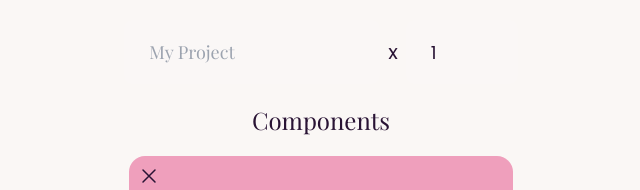
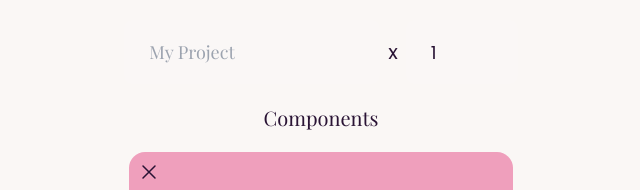
Before and after one commit to Blake-Larson/sewing-calculator, a SvelteKit app: page / in a window 1280 px wide. Shown: the top 190 px of the page, without its empty margins (319-959 px from the left). Built offline with nearby package versions, Linux system fonts and the light colour scheme; a web font is replaced by a local one.

Commit message:
adjusting font size

```diff
--- a/src/routes/+page.svelte
+++ b/src/routes/+page.svelte
@@ -182,7 +182,7 @@
 		</div>
 	</section>
 	<section class="flex w-full flex-col items-center gap-5">
-		<h2 class="font-serif text-2xl">Components</h2>
+		<h2 class="font-serif text-xl">Components</h2>
 		<div
 			class="flex w-full flex-col items-center gap-5 lg:max-w-4xl lg:flex-row lg:flex-wrap lg:justify-center"
 		>
```
